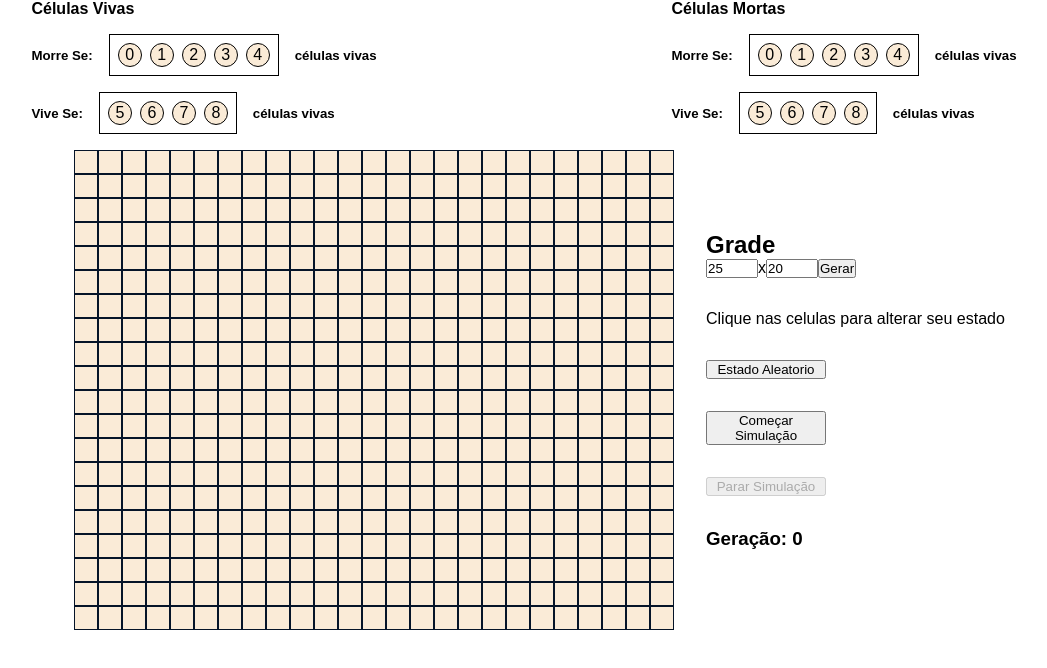
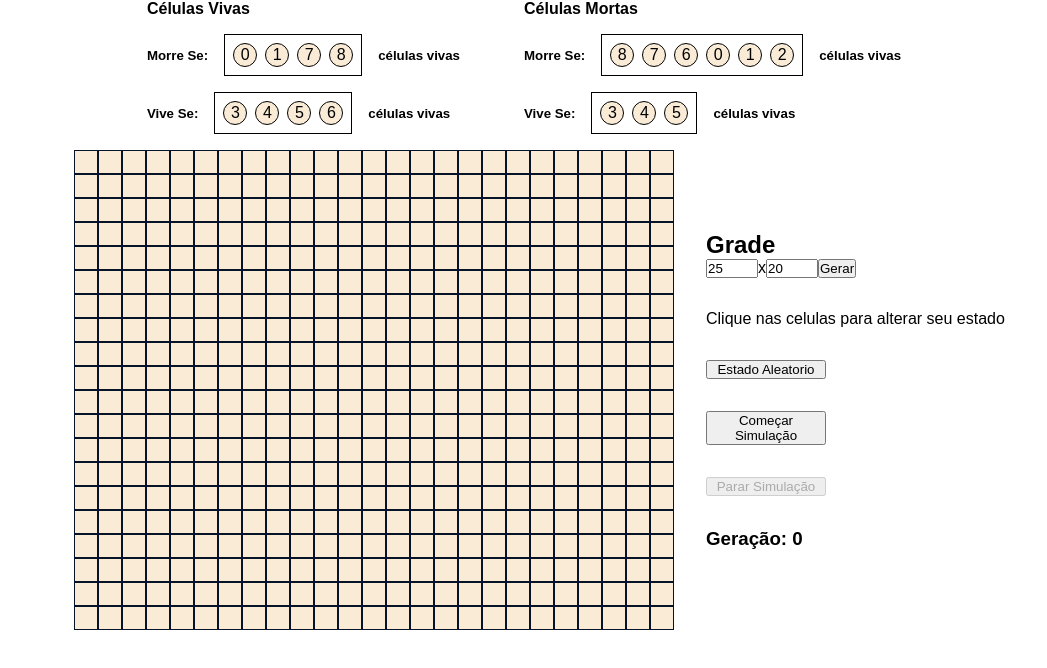
Before and after one commit to willian-pessoa/automato-celular, a React (Vite) app: page / in a window 1280 px wide. Shown: the top 668 px of the page, without its empty margins (116-1163 px from the left). Built offline with nearby package versions, Linux system fonts and the light colour scheme.

Commit message:
fix automato next generation

```diff
--- a/src/App.tsx
+++ b/src/App.tsx
@@ -8,12 +8,12 @@ import { AutomatoRules } from "./utils/automatoCelularTypes";
 
 const RULE: AutomatoRules = {
   isLive: {
-    dies: { alive: [0, 1, 2, 3, 4] },
-    lives: { alive: [5, 6, 7, 8] },
+    dies: { alive: [0, 1, 7, 8] },
+    lives: { alive: [3, 4, 5, 6] },
   },
   isDead: {
-    dies: { alive: [0, 1, 2, 3, 4] },
-    lives: { alive: [5, 6, 7, 8] },
+    dies: { alive: [8, 7, 6, 0, 1, 2] },
+    lives: { alive: [3, 4, 5] },
   },
 };
 
--- a/src/components/AutomatoConfigs.scss
+++ b/src/components/AutomatoConfigs.scss
@@ -1,7 +1,8 @@
 .automato-configs {
   display: flex;
   width: 100%;
-  justify-content: space-around;
+  justify-content: center;
+  gap: 4rem;
 
   .alive-cell__container,
   .dead-cell__container {
--- a/src/utils/automatoCelular.ts
+++ b/src/utils/automatoCelular.ts
@@ -85,7 +85,7 @@ export default class AutomatoCelular {
         this.stateToDie(i, j);
       }
     } else {
-      if (this._RULES.isDead.lives.alive.includes(dead)) {
+      if (this._RULES.isDead.lives.alive.includes(alive)) {
         this.stateToLive(i, j);
       } else {
         this.stateToDie(i, j);
```
